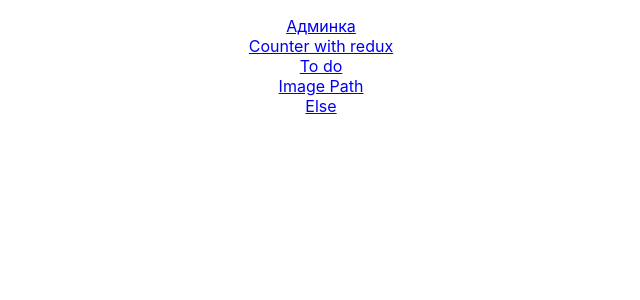
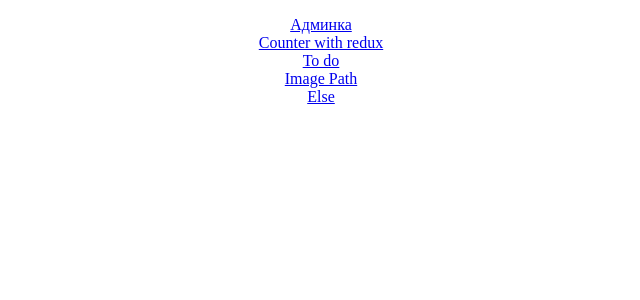
Before and after one commit to evakerrigan/study, a React (Create React App) app: page / in a window 1280 px wide. Shown: the top 300 px of the page, without its empty margins (339-979 px from the left). Built offline with nearby package versions, Linux system fonts and the light colour scheme.

Commit message:
feat: routing change

```diff
--- a/src/index.css
+++ b/src/index.css
@@ -1,4 +1,4 @@
-body {
+wbody {
   margin: 0;
   font-family: -apple-system, BlinkMacSystemFont, 'Segoe UI', 'Roboto', 'Oxygen',
     'Ubuntu', 'Cantarell', 'Fira Sans', 'Droid Sans', 'Helvetica Neue',
--- a/src/index.js
+++ b/src/index.js
@@ -4,15 +4,15 @@
 import App from "./App";
 import { Provider } from "react-redux";
 import store from "./store/store";
-import { BrowserRouter } from "react-router-dom";
+import { BrowserRouter, HashRouter } from "react-router-dom";
 
 const root = ReactDOM.createRoot(document.getElementById("root"));
 root.render(
   // <React.StrictMode>
   <Provider store={store}>
-    <BrowserRouter>
+    <HashRouter>
       <App />
-    </BrowserRouter>
+    </HashRouter>
   </Provider>
   // </React.StrictMode>
 );
```
